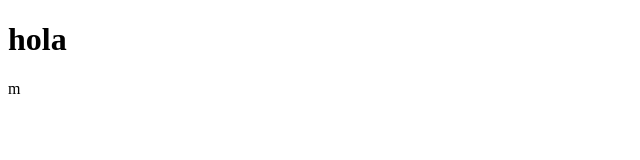
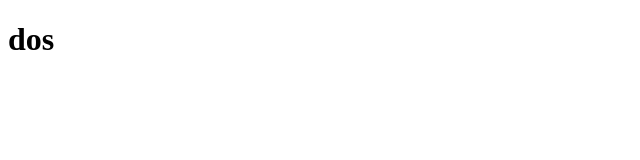
Before and after one commit to bonnesbaby14/react-shop, a React app: page / in a window 1280 px wide. Shown: the top 160 px of the page, without its empty margins (0-640 px from the left). Built offline with nearby package versions, Linux system fonts and the light colour scheme.

Commit message:
configuracion finalizada de webpack

```diff
--- a/public/index.html
+++ b/public/index.html
@@ -9,4 +9,4 @@
 <body>
     <div id="root"></div>
 </body>
-</html>m
+</html>
--- a/src/components/App.js
+++ b/src/components/App.js
@@ -2,7 +2,7 @@ import React from "react";
 const App =()=>{
 
     return <>
-    <h1>hola</h1>
+    <h1>dos</h1>
     </>
 }
 export default App;
--- a/webpack.config.js
+++ b/webpack.config.js
@@ -1,5 +1,7 @@
-const path = require("path");
-const HtmlWebpackPlugin = requiere("html-webpack-plugin")
+
+const path = require('path');
+
+const HtmlWebpackPlugin = require("html-webpack-plugin");
 module.exports = {
     entry: "./src/index.js",
     output: {
@@ -7,13 +9,14 @@ module.exports = {
         filename: "bundle.js",
 
     },
+    mode:"development",
     resolve: {
         "extensions": [".js", ".jsx"],
     },
     module: {
         rules: [
             {
-                test: /\.(js|jsx)$/,
+                test: /\.js$|jsx/,
                 exclude: /node_modules/,
                 use: {
                     loader: "babel-loader"
```
